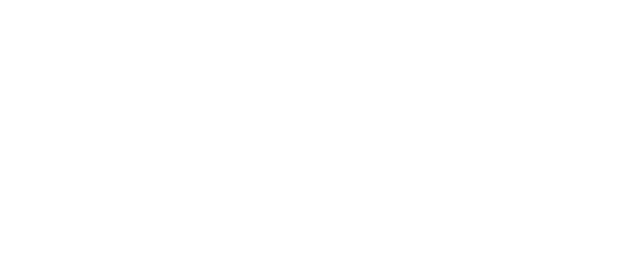
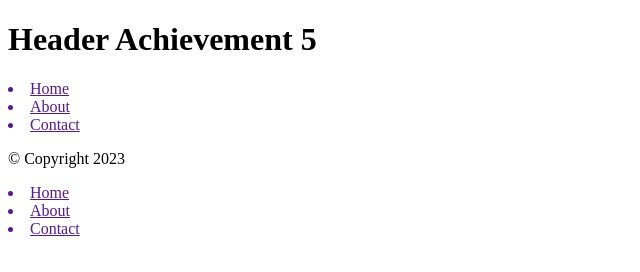
Before and after one commit to Brittany-Maraneta/cpnt-201-achievement5, a plain HTML site: page index.html in a window 1280 px wide. Shown: the whole page, without its empty margins (0-640 px from the left). Drawn offline with Linux system fonts and the light colour scheme.

Commit message:
forgot to save

```diff
--- a/index.html
+++ b/index.html
@@ -5,5 +5,21 @@
     <meta name="viewport" content="width=device-width, initial-scale=1.0" />
     <title>Document</title>
   </head>
-  <body></body>
+  <body>
+    <h1>Header Achievement 5</h1>
+    <a href>
+      <li>Home</li>
+      <li>About</li>
+      <li>Contact</li>
+    </a>
+
+    <footer>
+      <p>&copy; Copyright 2023</p>
+      <a href>
+        <li>Home</li>
+        <li>About</li>
+        <li>Contact</li>
+      </a>
+    </footer>
+  </body>
 </html>
```
